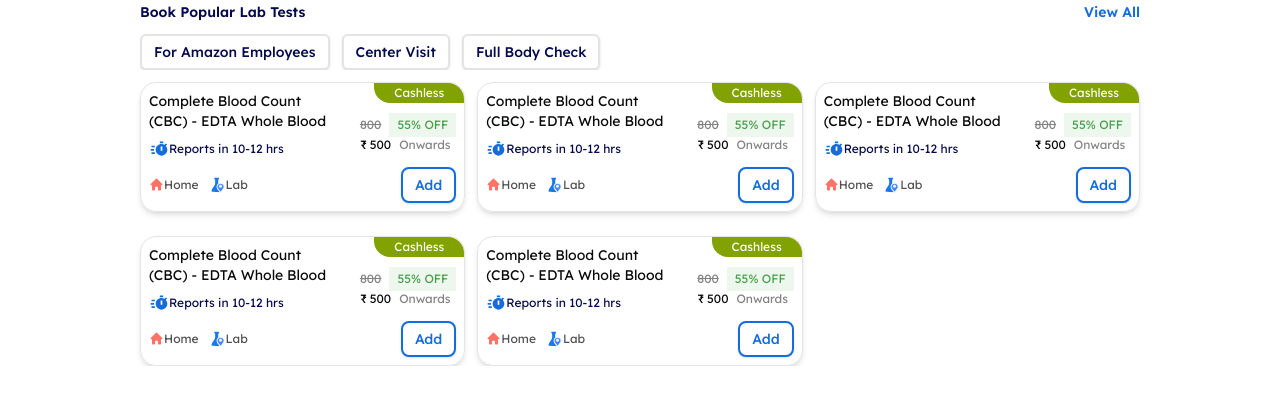
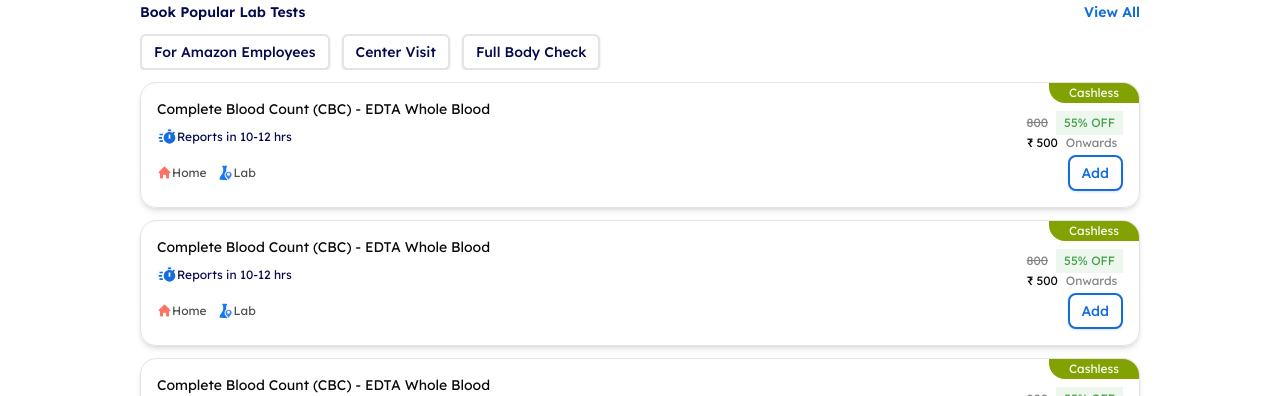
Before and after one commit to Nampallyrohith/medibuddy-frontend, a React (Vite) app: page / in a window 1280 px wide. Shown: the part 556-952 px from the top of the page. Before the commit the page ends 922 px from the top, so only its background shows below. Built offline with nearby package versions, Linux system fonts and the light colour scheme; no server answers.

Commit message:
applied stylings

```diff
--- a/src/components/PopularLabTests.tsx
+++ b/src/components/PopularLabTests.tsx
@@ -1,5 +1,4 @@
 import { bookPopularLabTabs, bookPopularLabTestList } from "@/model/mockData";
-import React from "react";
 import { Button } from "./ui/button";
 import { BiSolidTimer } from "react-icons/bi";
 import { HiMiniHome } from "react-icons/hi2";
@@ -27,9 +26,9 @@ const PopularLabTests = () => {
         ))}
       </div>
 
-      <div className="grid md:grid-cols-2 lg:grid-cols-3 gap-3">
+      <div>
         {bookPopularLabTestList.map((popularLabTab) => (
-          <div className="relative border shadow-md rounded-2xl mt-3 p-2">
+          <div className="relative border shadow-md rounded-2xl mt-3 p-2 md:p-4 cursor-pointer hover:transition hover:scale-105 hover:delay-200 hover:shadow-lg hover:ease-linear">
             {popularLabTab.cashless && (
               <>
                 <p className="bg-[#81A200] px-5 absolute top-0 right-0 rounded-tr-2xl rounded-bl-2xl text-white text-xs py-[2px]">
```
